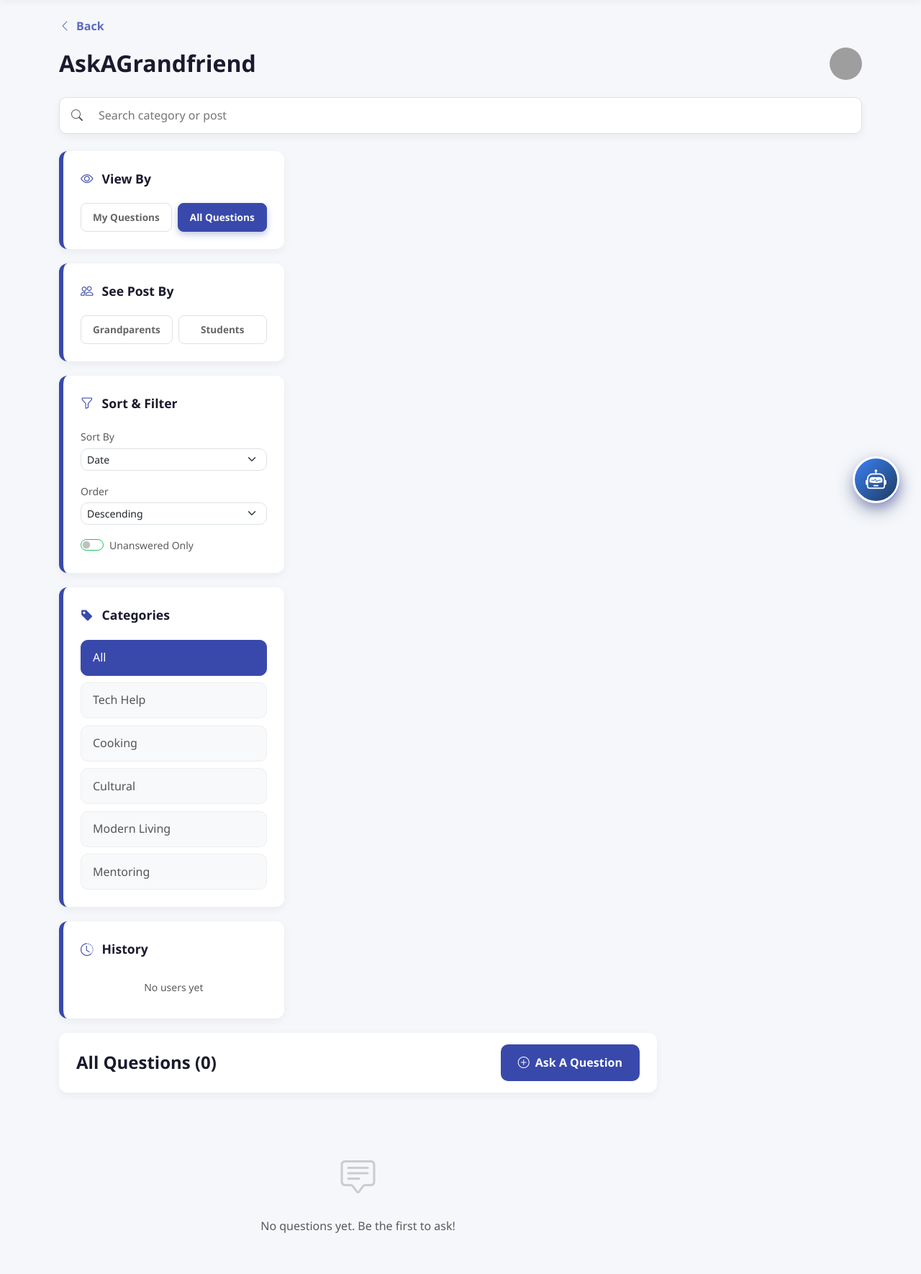
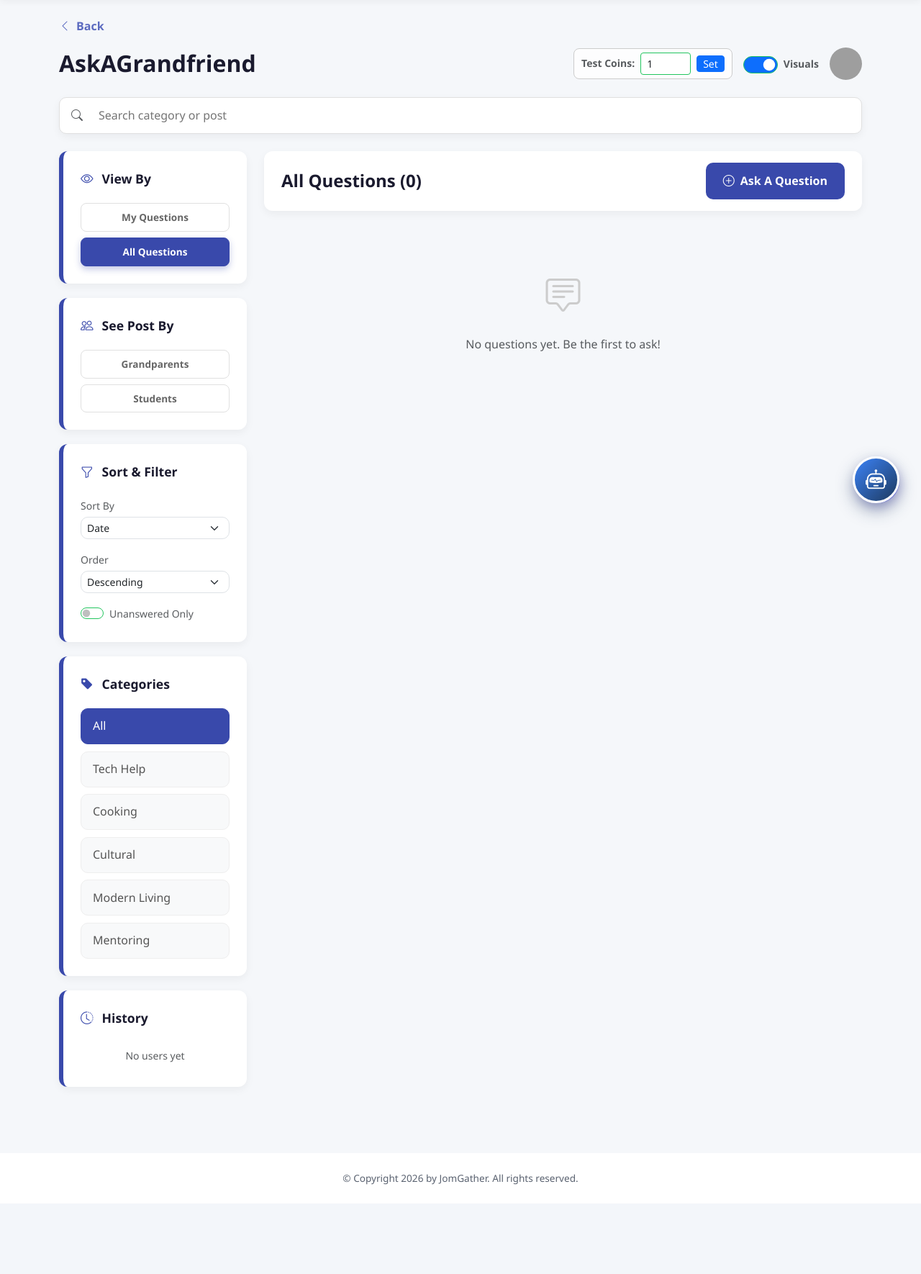
Before and after one commit to Cassius-stack/JOMGather, a Flask app: page /social/ask-grandfriend in a window 1280 px wide. Shown: the part 71-1841 px from the top of the page at 72% size. After the commit the page ends 1717 px from the top, so only its background shows below. Run offline with Flask 3, Linux system fonts and the light colour scheme; the visitor is signed in with stand-in values (Sample User, id 1); parts of the project's set-up code (start-up, migrations or seed data) failed here and were passed over; some libraries are stand-ins or nearby versions; grey boxes are pictures that could not be loaded.

Commit message:
askagrandfriend hirearchy

```diff
--- a/routes/social.py
+++ b/routes/social.py
@@ -755,32 +755,15 @@ def join_group(group_id):
 
 @social_bp.route('/api/test/set_coins', methods=['POST'])
 def set_test_coins():
-    """Testing route to manually set the current user's coins."""
+    """Testing route to manually override the current user's coin count for rank testing."""
     current_user_id = get_current_user_id()
     if not current_user_id:
         return redirect(url_for('auth.login'))
 
-    try:
-        new_coins = int(request.form.get('testCoins', 0))
-        supabase = get_supabase()
-
-        # We need to find or create a dummy reply to attribute these coins to
-        res = supabase.table('replies').select('reply_id').eq('user_id', current_user_id).limit(1).execute()
-        if res.data:
-            rid = res.data[0]['reply_id']
-            # Zero out any other replies to ensure exact amount
-            supabase.table('replies').update({'coins_awarded': 0}).eq('user_id', current_user_id).execute()
-            # Set the exact amount on one reply
-            supabase.table('replies').update({'coins_awarded': new_coins}).eq('reply_id', rid).execute()
-        else:
-             # Just a fallback if they have no replies (in a real scenario we might need to insert a dummy row)
-             print("No reply found to attach coins to.")
-             flash("You must post at least 1 reply before you can test coins!", "warning")
-
-    except Exception as e:
-        print(f"Error setting test coins: {e}")
-
+    new_coins = request.form.get('testCoins', 0, type=int)
+    session['agf_test_coins'] = new_coins
     return redirect(url_for('social.ask_grandfriend'))
+
 
 def get_user_rank(coins):
     """Determine the user's AskAGrandfriend rank based on earned forum coins."""
@@ -846,6 +829,12 @@ def ask_grandfriend():
                 # Add coins awarded from replies
                 user_coins[uid] = user_coins.get(uid, 0) + (r.get('coins_awarded') or 0)
 
+        # Apply test coin override for the current user (if set via Test Coins input)
+        test_coins_override = session.get('agf_test_coins')
+        current_uid = get_current_user_id()
+        if test_coins_override is not None and current_uid:
+            user_coins[current_uid] = test_coins_override
+
         # Inject ranks into all replies
         for r in all_raw_replies:
             ruid = r.get('user_id')
@@ -948,6 +937,7 @@ def ask_grandfriend():
         print(f"DEBUG LIKE: liked_question_ids={liked_question_ids}")
 
     user_type = session.get('user_type', 'youth')
+    test_coins = session.get('agf_test_coins', 0)
     return render_template('social/ask_grandfriend.html',
                            questions=questions,
                            current_user_id=current_user_id,
@@ -957,7 +947,8 @@ def ask_grandfriend():
                            liked_question_ids=liked_question_ids,
                            current_sort=sort_by,
                            current_order=order,
-                           current_unanswered=unanswered_only)
+                           current_unanswered=unanswered_only,
+                           test_coins=test_coins)
 
 @social_bp.route('/ask-grandfriend/post', methods=['GET', 'POST'])
 def post_question():
@@ -1337,6 +1328,11 @@ def agf_profile(user_id):
         stats['replies'] = len(user_replies)
         stats['coins'] = sum(r.get('coins_awarded') or 0 for r in user_replies)
 
+        # Apply test coin override if viewing own profile
+        test_coins_override = session.get('agf_test_coins')
+        if test_coins_override is not None and str(user_id) == str(current_user_id):
+            stats['coins'] = test_coins_override
+
         # Inject Rank
         profile_user['rank'] = get_user_rank(stats['coins'])
 
--- a/static/css/askagrandfriend.css
+++ b/static/css/askagrandfriend.css
@@ -1,15 +1,12 @@
 /* Ask A Grandfriend Page Styles */
 
-/* Reset Sidebar (prevent conflict with style.css chat sidebar) */
-.sidebar {
-    width: auto !important;
-    background-color: transparent !important;
-    display: block !important;
-    flex-direction: unset !important;
-    padding-top: 0 !important;
+/* Reset Sidebar Style for this page */
+.agf-sidebar {
+    background-color: transparent;
+    padding-top: 0;
     position: relative;
-    height: auto !important;
-    border-right: none !important;
+    height: auto;
+    border-right: none;
 }
 
 .page-header {
@@ -312,7 +309,7 @@
 
 /* Responsive */
 @media (max-width: 768px) {
-    .sidebar {
+    .agf-sidebar {
         margin-bottom: 2rem;
     }
 
--- a/templates/social/ask_grandfriend.html
+++ b/templates/social/ask_grandfriend.html
@@ -803,6 +803,13 @@
         border: 1px solid rgba(0, 0, 0, 0.1) !important;
         /* Proper fallback border */
     }
+
+    /* 4. Reset Rank Badges */
+    body.disable-rank-fx .rank-badge {
+        background: #f1f3f5 !important;
+        color: #495057 !important;
+        border: 1px solid #dee2e6 !important;
+    }
 </style>
 {% endblock %}
 
@@ -818,6 +825,22 @@
         <h1 class="page-title">AskAGrandfriend</h1>
 
         <div class="header-actions" style="display: flex; align-items: center; gap: 15px;">
+            <!-- TEST COIN INPUT TOOL -->
+            <form action="{{ url_for('social.set_test_coins') }}" method="POST" class="d-flex align-items-center"
+                style="background: rgba(255,255,255,0.8); padding: 5px 10px; border-radius: 8px; border: 1px solid #ccc;">
+                <label for="testCoins" class="me-2 small fw-bold text-muted mb-0">Test Coins:</label>
+                <input type="number" id="testCoins" name="testCoins" class="form-control form-control-sm"
+                    style="width: 70px;" value="{{ test_coins or 0 }}" min="0" required>
+                <button type="submit" class="btn btn-sm btn-primary ms-2 py-0 px-2">Set</button>
+            </form>
+
+            <!-- Toggle Visual Effects -->
+            <div class="form-check form-switch d-flex align-items-center" style="margin: 0;">
+                <input class="form-check-input" type="checkbox" id="toggleRankFX" checked
+                    style="cursor: pointer; width: 3em; height: 1.5em; margin-right: 8px;">
+                <label class="form-check-label small fw-bold text-muted" for="toggleRankFX"
+                    style="cursor: pointer; white-space: nowrap; margin-top: 2px;">Visuals</label>
+            </div>
 
             <a href="{{ url_for('social.agf_profile', user_id=current_user_id) }}" title="View My AGF Profile">
                 <img src="https://i.pravatar.cc/45?img=12" alt="Profile" class="profile-avatar">
@@ -833,7 +856,7 @@
 
     <div class="row">
         <!-- Sidebar -->
-        <div class="col-lg-3 col-md-4 sidebar">
+        <div class="col-lg-3 col-md-4 agf-sidebar">
             <!-- View By -->
             <div class="sidebar-card">
                 <div class="sidebar-title">
@@ -1974,5 +1997,33 @@
         const el = document.getElementById(id);
         if (el) el.remove();
     }
+    // --- Visual Effects Toggle Logic ---
+    document.addEventListener('DOMContentLoaded', function () {
+        const fxToggle = document.getElementById('toggleRankFX');
+        if (!fxToggle) return;
+
+        const bodyEl = document.body;
+
+        // Check local storage for preference, default is true (effects on)
+        const fxPref = localStorage.getItem('agf_fx_enabled');
+        if (fxPref === 'false') {
+            fxToggle.checked = false;
+            bodyEl.classList.add('disable-rank-fx');
+        } else {
+            fxToggle.checked = true;
+            bodyEl.classList.remove('disable-rank-fx');
+        }
+
+        fxToggle.addEventListener('change', function () {
+            if (this.checked) {
+                bodyEl.classList.remove('disable-rank-fx');
+                localStorage.setItem('agf_fx_enabled', 'true');
+            } else {
+                bodyEl.classList.add('disable-rank-fx');
+                localStorage.setItem('agf_fx_enabled', 'false');
+            }
+        });
+    });
+    // --- End Visual Effects Toggle Logic ---
 </script>
 {% endblock %}
```
